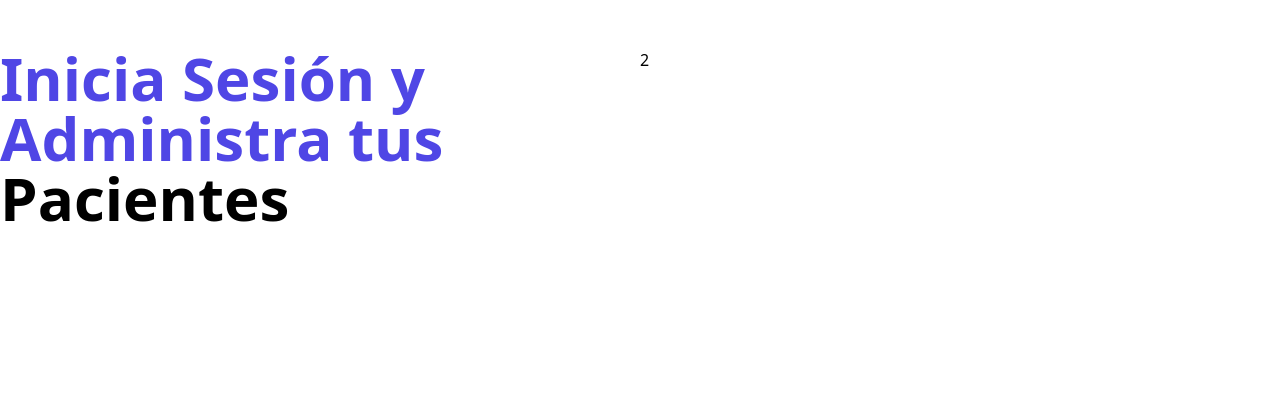
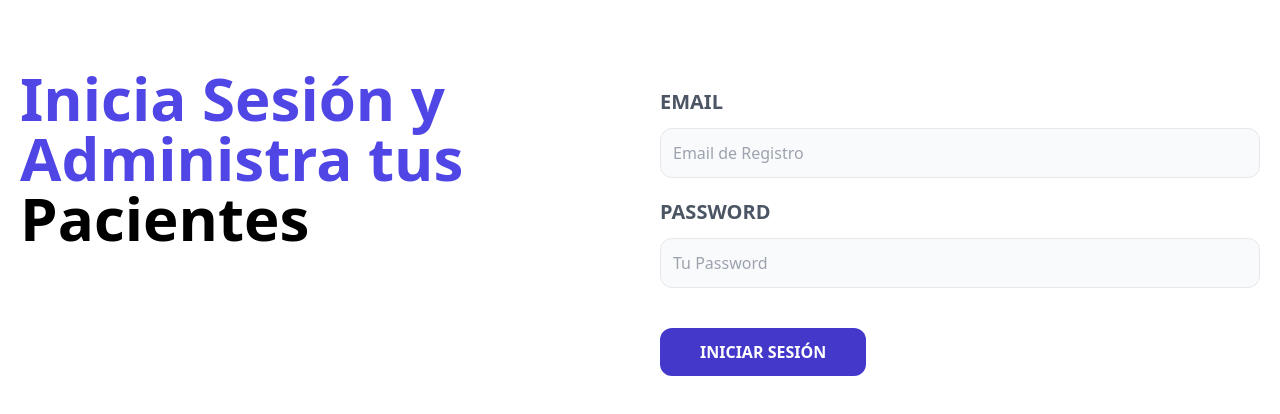
Before and after one commit to PeterArce96/backend-apv, a React (Vite) app in the folder frontend/: page / in a window 1280 px wide. Shown: the top 414 px of the page. Built offline with nearby package versions, Linux system fonts and the light colour scheme.

Commit message:
apv - Creando el formulario para el Login

```diff
--- a/frontend/src/layout/AuthLayout.jsx
+++ b/frontend/src/layout/AuthLayout.jsx
@@ -4,7 +4,7 @@
     return (
         <>
 
-            <main className="container mx-auto md:grid md:grid-cols-2 mt-12">
+            <main className="container mx-auto md:grid md:grid-cols-2 mt-12 gap-10 p-5">
                 <Outlet />
 
             </main>
--- a/frontend/src/paginas/Login.jsx
+++ b/frontend/src/paginas/Login.jsx
@@ -9,7 +9,32 @@
                 </h1>
             </div>
             <div>
-                2
+                <form action="">
+                    <div className="my-5">
+                        <label className="uppercase text-gray-600 block text-xl font-bold">
+                            Email
+                        </label>
+                        <input
+                            type="email"
+                            placeholder="Email de Registro"
+                            className="border w-full p-3 mt-3 bg-gray-50 rounded-xl"
+                        />
+                    </div>
+                    <div className="my-5">
+                        <label className="uppercase text-gray-600 block text-xl font-bold">
+                            Password
+                        </label>
+                        <input
+                            type="password"
+                            placeholder="Tu Password"
+                            className="border w-full p-3 mt-3 bg-gray-50 rounded-xl"
+                        />
+                    </div>
+                    <input type="submit"
+                        value="Iniciar Sesión"
+                        className="bg-indigo-700 w-full py-3 px-10 rounded-xl text-white uppercase font-bold mt-5 hover:cursor-pointer hover:bg-indigo-800 md:w-auto"
+                    />
+                </form>
             </div>
 
         </>
```
